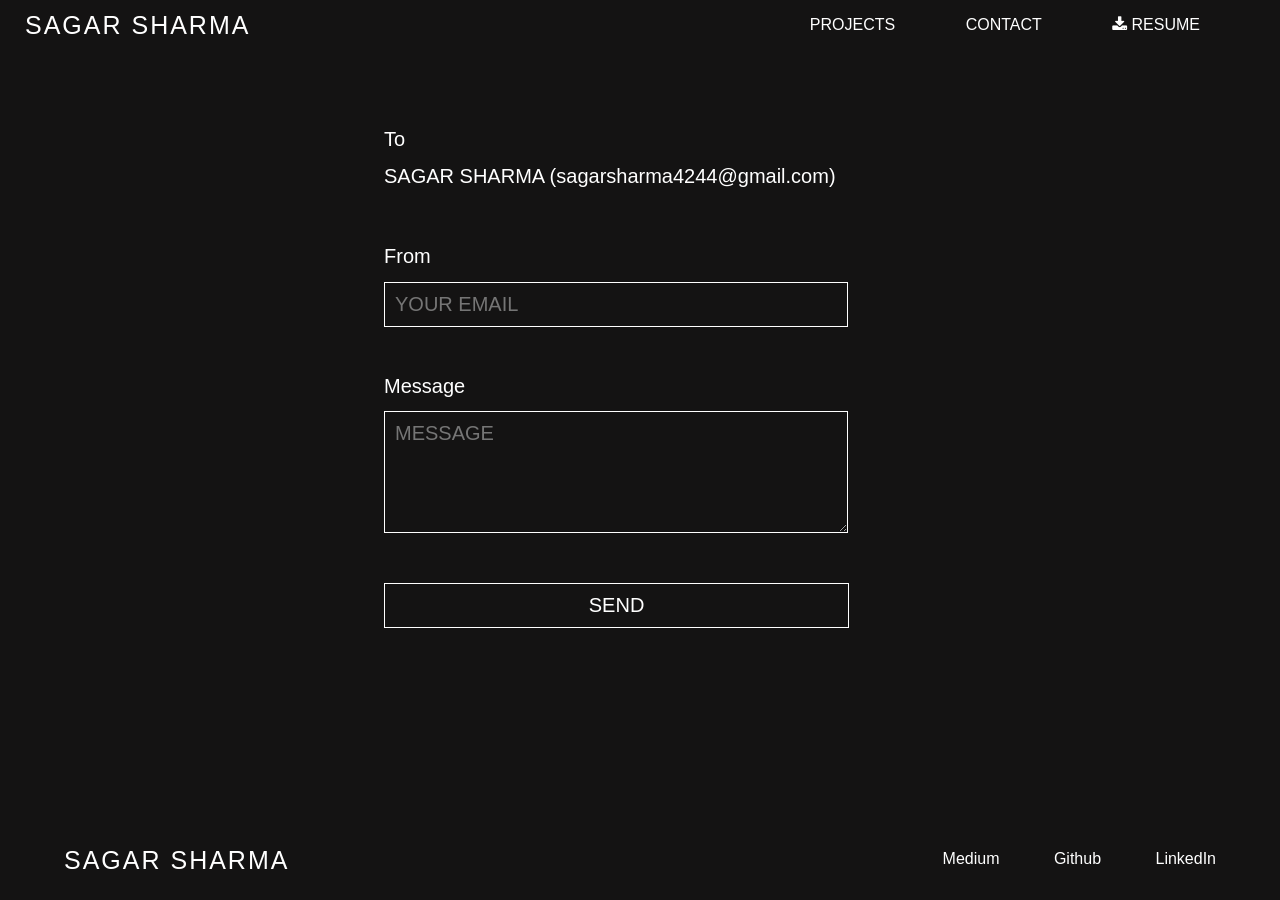
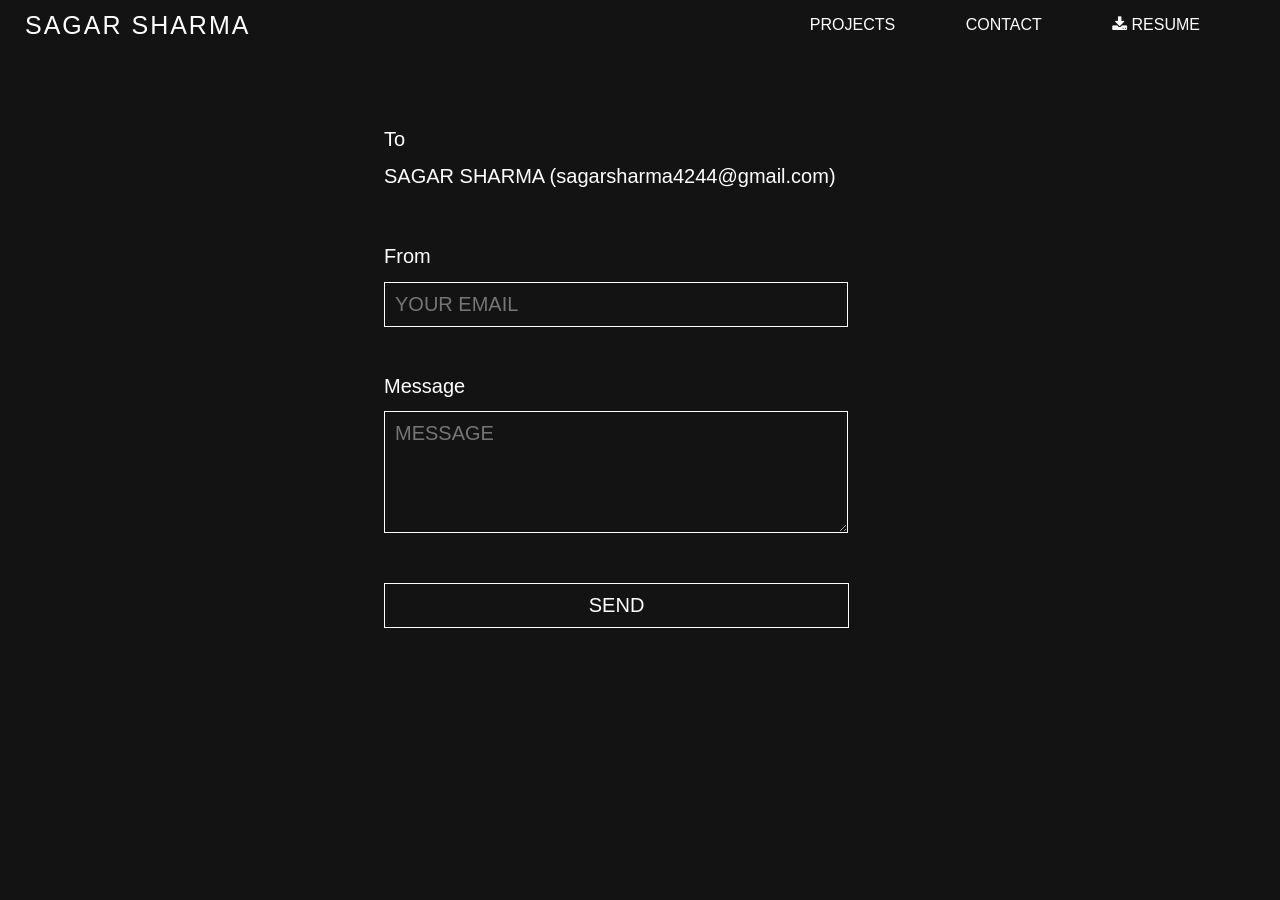
Before and after one commit to SagarSharma4244/PORTFOLIO, a plain HTML site: page contact.html in a window 1280 px wide. After the commit the page ends 800 px from the top, so only its background shows below. Drawn offline with Linux system fonts and the light colour scheme.

Commit message:
Update contact.html

```diff
--- a/contact.html
+++ b/contact.html
@@ -68,18 +68,6 @@
     </div>
 
     <div id="space"></div>
-    <footer>
-      <div class="copy">
-        <a href="index.html" class="logo">SAGAR SHARMA</a>
-        <!-- <p>2018 Website, LLC.</p> -->
-      </div>
-      <ul>
-        <li><a href="https://medium.com/@sagarsharma4244">Medium</a></li>
-        <li><a href="https://github.com/SagarSharma4244">Github</a></li>
-        <li>
-          <a href="https://www.linkedin.com/in/sagarsharma4244/">LinkedIn</a>
-        </li>
-      </ul>
-    </footer>
+
   </body>
 </html>
```
